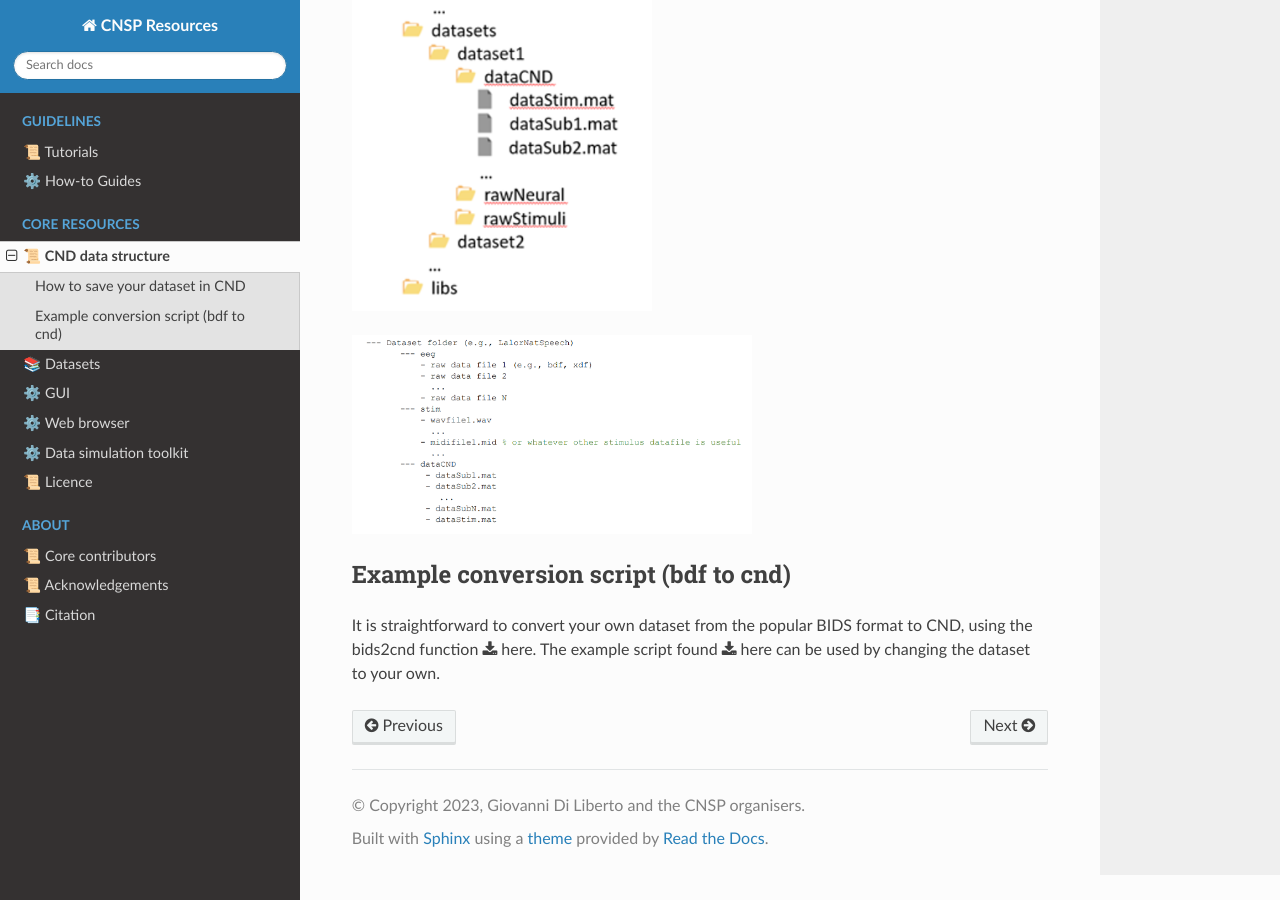
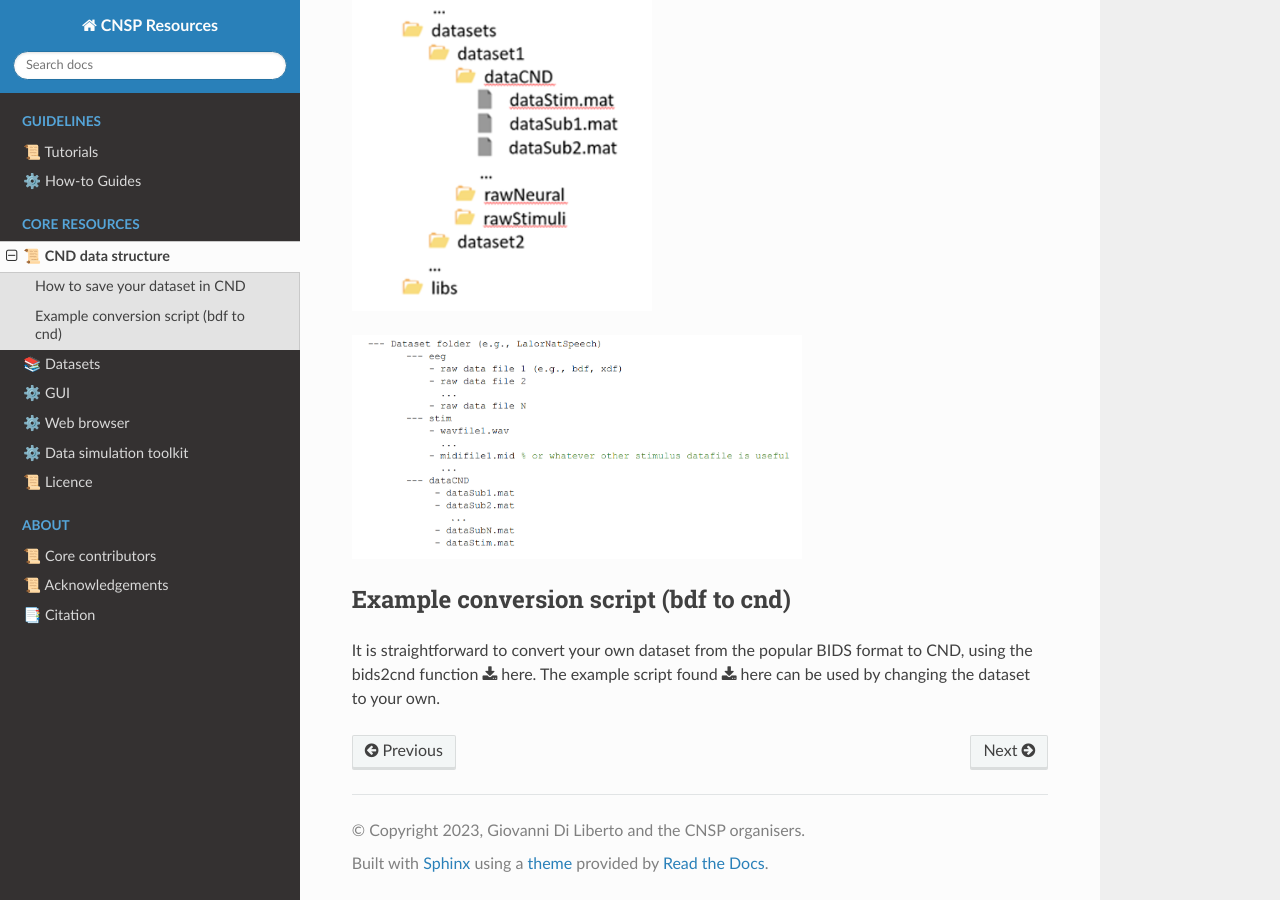
Before and after one commit to CNSP-Workshop/CNSP-resources, a Sphinx documentation site: the page built from docs/cndPage.rst, in a window 1280 px wide and 900 px high, scrolled down 876 px. Built offline with Sphinx 7.4.7 and the Read the Docs theme 2.0.0, drawn with Linux system fonts in a browser that asks for light colours; pages that are not in the unit, such as notebooks, are missing from menus.

Commit message:
Update cndPage.rst

```diff
--- a/docs/cndPage.rst
+++ b/docs/cndPage.rst
@@ -25,7 +25,7 @@ For simplicity, we advise users to have one main folder for each study. Within t
 
 
 .. image:: images/exampleCNDLayout.png
-  :width: 400
+  :width: 450
   :alt: The datasets folder structure
 
 
```
